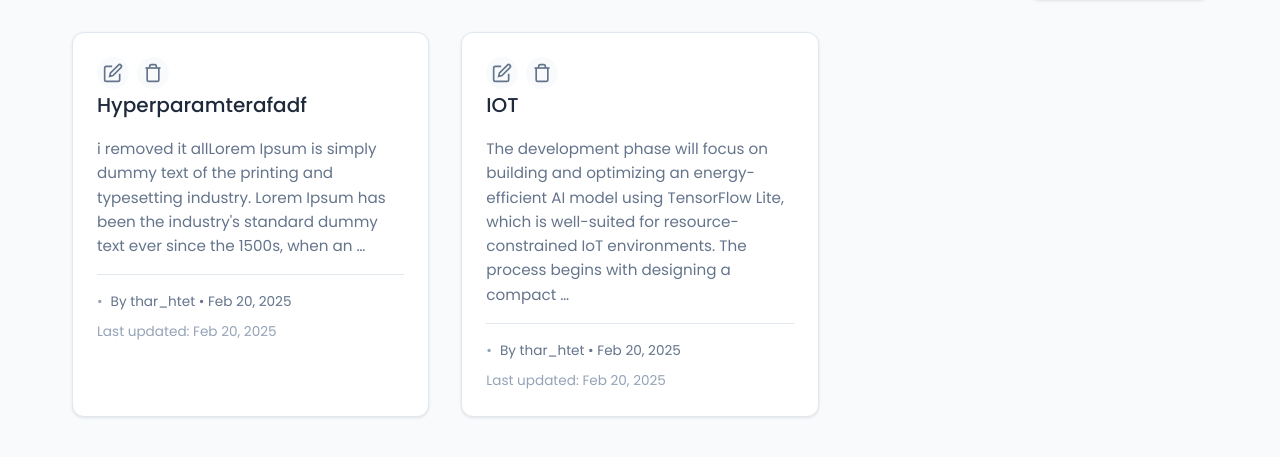
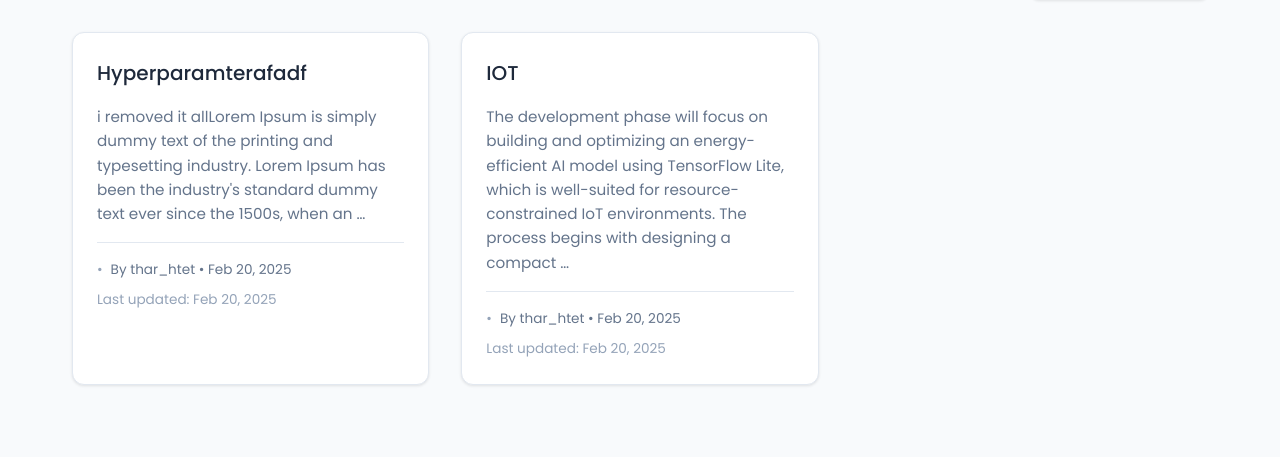
Before and after one commit to TharHtet236401/Note-Application, a Django app: page / in a window 1280 px wide. Shown: the part 147-604 px from the top of the page. Run offline with Django 5.2, Linux system fonts and the light colour scheme; data comes from the database, SQL or seed files in the repository.

Commit message:
Improve note actions UI with positioning and hover effects

```diff
--- a/base/static/base/css/components.css
+++ b/base/static/base/css/components.css
@@ -59,12 +59,17 @@
 }
 
 .note-actions {
+    position: absolute;
+    top: 1rem;
+    right: 1rem;
     display: flex;
     gap: 0.5rem;
+    opacity: 0;  /* Hide by default */
+    transition: opacity 0.2s ease;
 }
 
 .note-card:hover .note-actions {
-    opacity: 1;
+    opacity: 1;  /* Show on hover */
 }
 
 .edit-btn {
```
